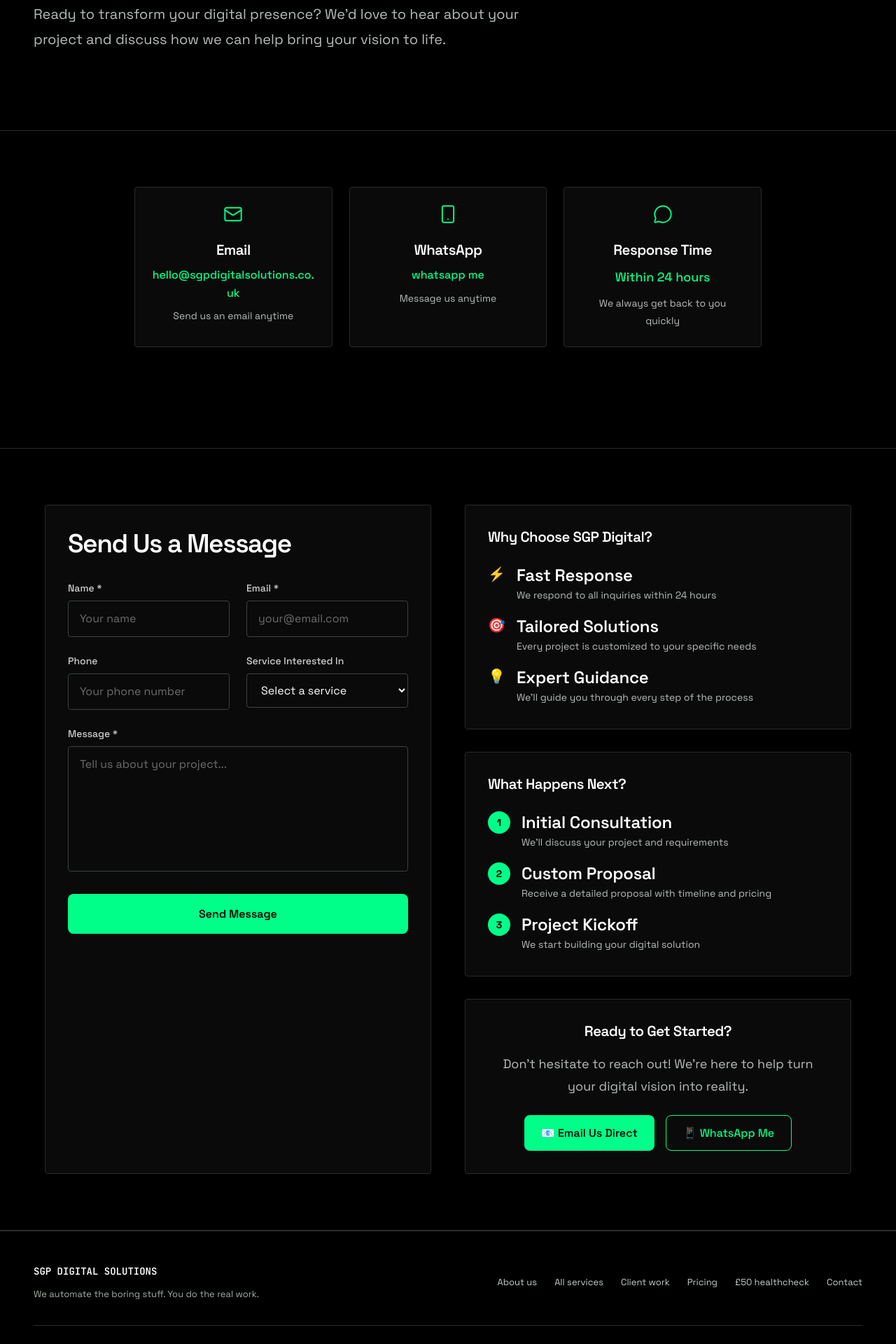
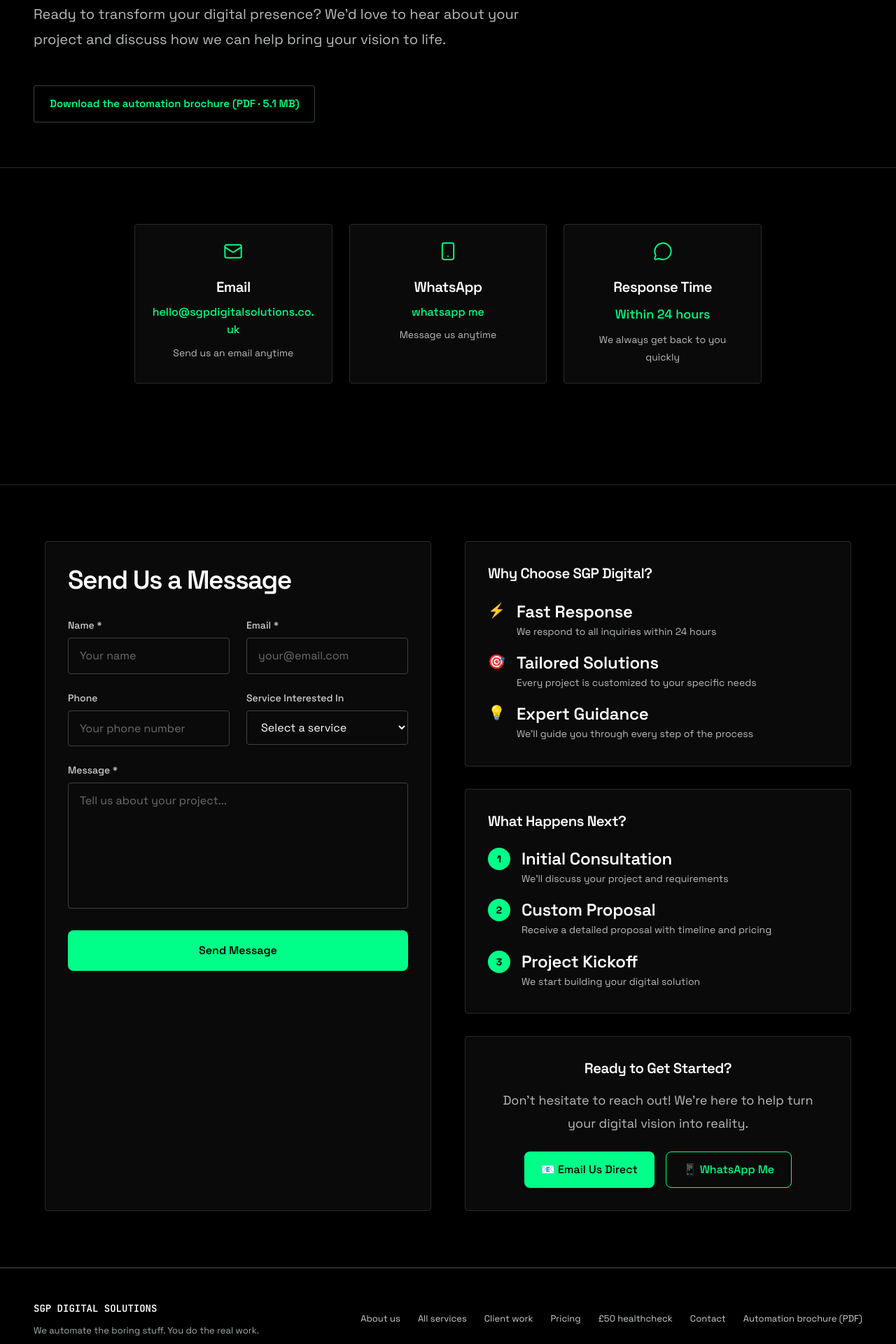
Before and after one commit to SGPDIGITALSOLUTIONS/sgpdigitalsolutions, a Next.js app: page /contact in a window 1280 px wide. Shown: the part 300-2220 px from the top of the page at 70% size. Built offline with nearby package versions, Linux system fonts and the light colour scheme.

Commit message:
Add automation brochure downloads across the website

```diff
--- a/src/app/contact/page.tsx
+++ b/src/app/contact/page.tsx
@@ -3,6 +3,7 @@
 import SiteIcon from '@/components/SiteIcon';
 
 import SitePage from '@/components/SitePage';
+import BrochureDownload from '@/components/BrochureDownload';
 import { useState, type FormEvent } from 'react';
 import type { ContactFormValues } from '@/lib/contact/types';
 import { isValidEmail } from '@/lib/healthcheck/validation';
@@ -139,6 +140,7 @@
               Ready to transform your digital presence? We&apos;d love to hear about your project
               and discuss how we can help bring your vision to life.
             </p>
+            <BrochureDownload className="btn btn-outline" />
           </div>
         </div>
       </section>
--- a/src/app/services/page.tsx
+++ b/src/app/services/page.tsx
@@ -1,5 +1,6 @@
 import SiteIcon from '@/components/SiteIcon';
 import SitePage from '@/components/SitePage';
+import BrochureDownload from '@/components/BrochureDownload';
 import Link from 'next/link';
 
 const services = [
@@ -107,6 +108,7 @@
             <p className="text-xl text-white/80 mb-12 leading-relaxed">
               Comprehensive digital solutions to transform your business with cutting-edge technology and expert development.
             </p>
+            <BrochureDownload className="btn btn-outline" />
           </div>
         </div>
       </section>
--- /dev/null
+++ b/src/components/BrochureDownload.tsx
@@ -0,0 +1,9 @@
+type Props = { className?: string; compact?: boolean };
+
+export default function BrochureDownload({ className, compact = false }: Props) {
+  return (
+    <a href="/downloads/SGP-Automation-Brochure.pdf" download="SGP-Automation-Brochure.pdf" className={className}>
+      {compact ? 'Automation brochure (PDF)' : 'Download the automation brochure (PDF · 5.1 MB)'}
+    </a>
+  );
+}
--- a/src/components/SiteFooter.tsx
+++ b/src/components/SiteFooter.tsx
@@ -1,4 +1,5 @@
 import Link from 'next/link';
+import BrochureDownload from '@/components/BrochureDownload';
 import { footerTagline } from '@/lib/home/content';
 import styles from '@/components/home/HomePage.module.css';
 
@@ -13,6 +14,7 @@
               <Link href="/about">About us</Link><Link href="/services">All services</Link>
               <Link href="/portfolio">Client work</Link><Link href="/pricing">Pricing</Link>
               <Link href="/admin-workflow-healthcheck">£50 healthcheck</Link><Link href="/contact">Contact</Link>
+              <BrochureDownload compact />
             </nav>
           </div>
           <div className={styles.footerBottom}>
--- a/src/components/home/HomePage.tsx
+++ b/src/components/home/HomePage.tsx
@@ -1,4 +1,5 @@
 import Link from 'next/link';
+import BrochureDownload from '@/components/BrochureDownload';
 import HomeNavigation from './HomeNavigation';
 import AutomationVideo from './AutomationVideo';
 import AutomationIcon from './AutomationIcon';
@@ -24,6 +25,7 @@
                 <a href="#automation" className={styles.textLink}>See what we can automate <span aria-hidden="true">↘</span></a>
               </div>
               <p className={styles.heroNote}><AutomationIcon name="check" /> Practical solutions. Clear scope. No unnecessary faff.</p>
+              <BrochureDownload className={styles.textLink} />
             </div>
             <AutomationVideo />
           </div>
@@ -136,7 +138,7 @@
       <footer className={styles.footer}>
         <div className={styles.container}>
           <div className={styles.footerTop}><div><strong>SGP DIGITAL SOLUTIONS</strong><p>{footerTagline}</p></div>
-            <nav aria-label="Footer navigation"><Link href="/about">About us</Link><Link href="/services">All services</Link><Link href="/portfolio">Client work</Link><Link href="/contact">Contact</Link></nav></div>
+            <nav aria-label="Footer navigation"><Link href="/about">About us</Link><Link href="/services">All services</Link><Link href="/portfolio">Client work</Link><Link href="/contact">Contact</Link><BrochureDownload compact /></nav></div>
           <div className={styles.footerBottom}><p>© {new Date().getFullYear()} SGP Digital Solutions. All rights reserved.</p>
             <div><Link href="/privacy">Privacy Policy</Link><Link href="/terms">Terms of Service</Link></div></div>
         </div>
```
Also changed, not shown: 1 other file (tests, documents, lock files or other folders).
